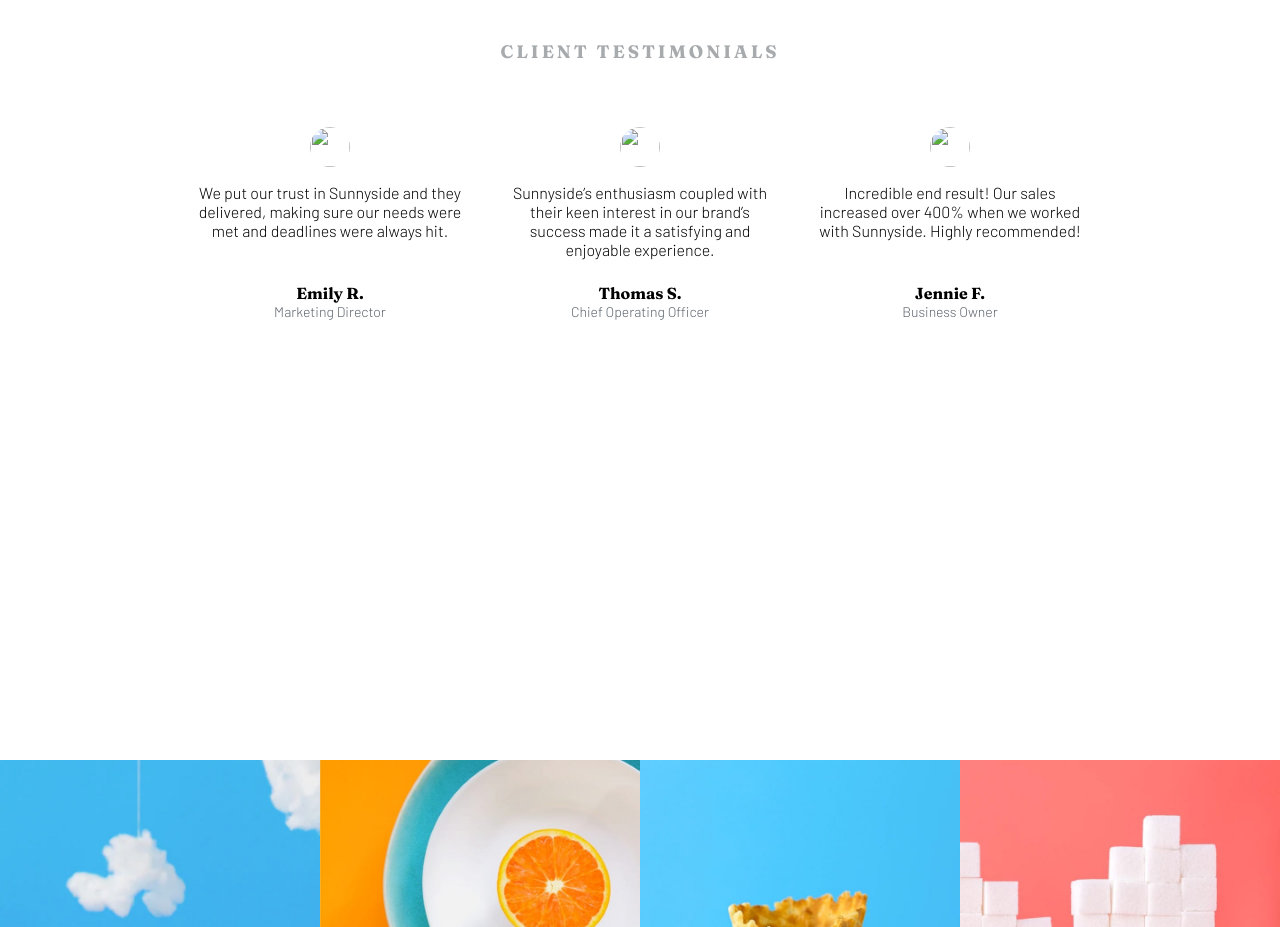
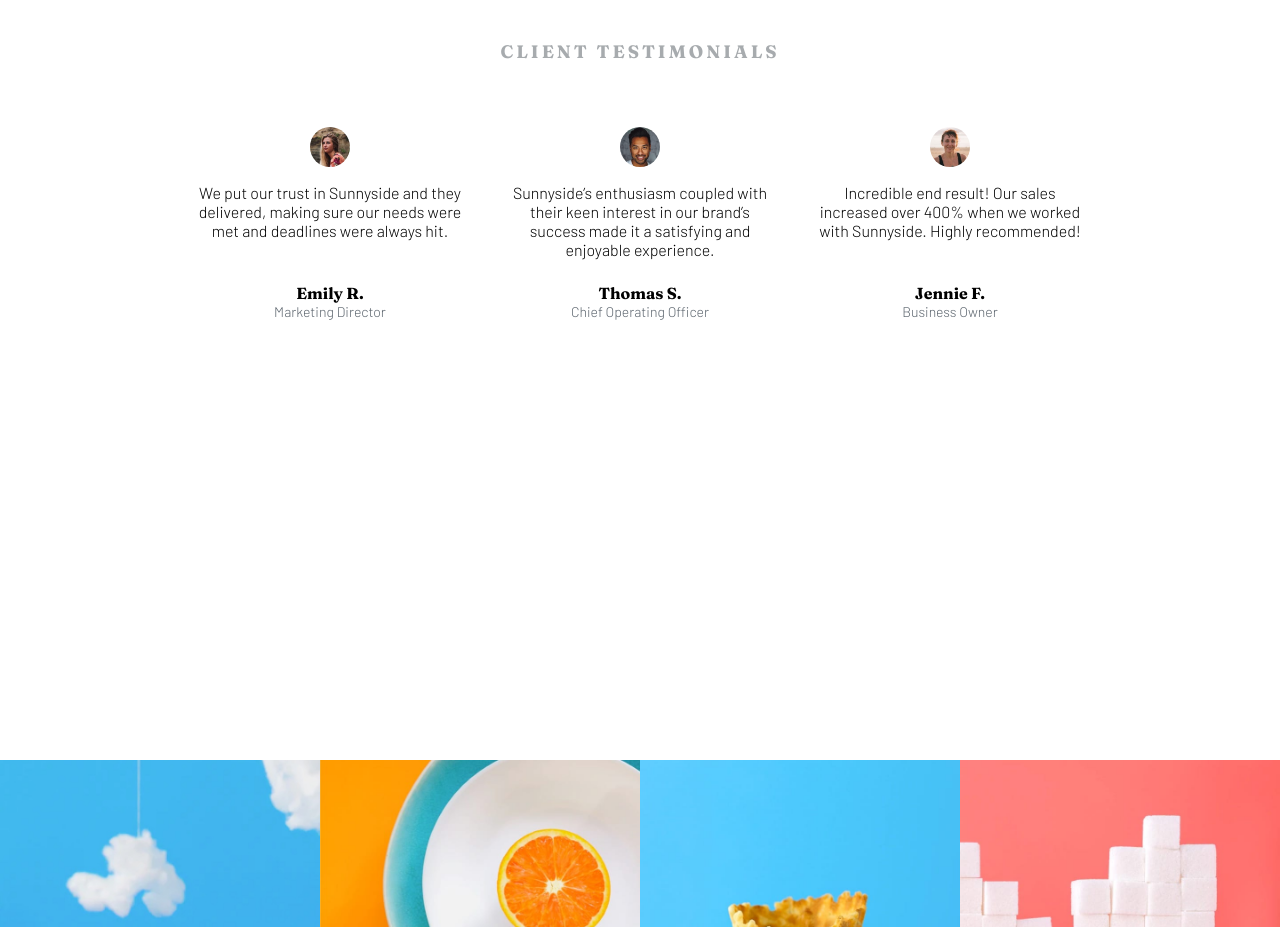
Before and after one commit to gurupawar/sunnyside, a plain HTML site: page index.html in a window 1280 px wide. Shown: the part 3240-4167 px from the top of the page. Drawn offline with Linux system fonts and the light colour scheme; the site is published under a folder, as on GitHub Pages, so addresses that start at the root find nothing; files whose address does not match are found by name.

Commit message:
path update

```diff
--- a/index.html
+++ b/index.html
@@ -77,7 +77,7 @@
         <div class="client__title">CLIENT TESTIMONIALS</div>
         <div class="cards">
             <div class="card flex flex_ai">
-                <img src="/asset/images/image-emily.jpg" alt="">
+                <img src="./asset/images/image-emily.jpg" alt="">
                 <p class="client__para">We put our trust in Sunnyside and they delivered, making sure our needs were met and deadlines were always hit.</p>
                 <div class="about__client">
                     <p class="name">Emily R.</p>
@@ -85,7 +85,7 @@
                 </div>
             </div>
             <div class="card flex flex_ai">
-                <img src="/asset/images/image-thomas.jpg" alt="">
+                <img src="./asset/images/image-thomas.jpg" alt="">
                 <p class="client__para">Sunnyside’s enthusiasm coupled with their keen interest in our brand’s success made it a satisfying and enjoyable experience.</p>
                 <div class="about__client">
                     <p class="name">Thomas S.</p>
@@ -93,7 +93,7 @@
                 </div>
             </div>
             <div class="card flex flex_ai flex_sb">
-                <img src="/asset/images/image-jennie.jpg" alt="">
+                <img src="./asset/images/image-jennie.jpg" alt="">
                 <p class="client__para"> Incredible end result! Our sales increased over 400% when we worked with Sunnyside. Highly recommended!</p>
                 <div class="about__client">
                     <p class="name">Jennie F.</p>
```
